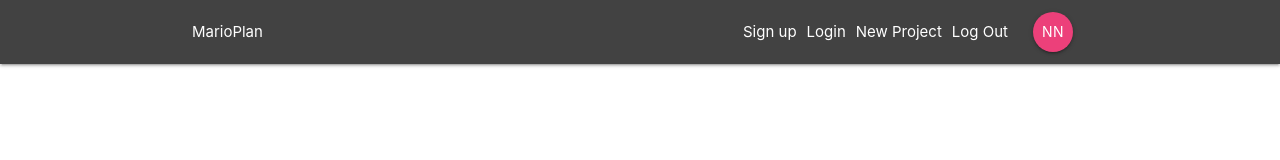
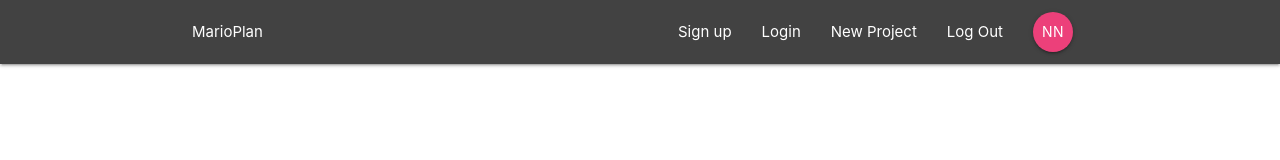
Before and after one commit to tony2tones/react-redux-firebase-tut, a React (Create React App) app in the folder marioplan/: page / in a window 1280 px wide. Shown: the top 160 px of the page. Built offline with nearby package versions, Linux system fonts and the light colour scheme.

Commit message:
updated li to be clickable links using NavLink correctly

```diff
--- a/marioplan/src/components/layout/SignedInLnks.js
+++ b/marioplan/src/components/layout/SignedInLnks.js
@@ -5,8 +5,8 @@ import './layout.css';
 const SignedInLinks = () => {
   return (
     <ul className="right">
-      <li><NavLink to='/' />New Project</li>
-      <li><NavLink to='/' />Log Out</li>
+      <li><NavLink to='/'>New Project</NavLink></li>
+      <li><NavLink to='/'>Log Out</NavLink></li>
       <li><NavLink to='/' className='btn btn-floating pink lighten-1'>NN</NavLink></li>
     </ul>
   );
--- a/marioplan/src/components/layout/SignedOutLinks.js
+++ b/marioplan/src/components/layout/SignedOutLinks.js
@@ -5,8 +5,8 @@ import './layout.css';
 const SignedOutLinks = () => {
   return (
     <ul className="right">
-      <li><NavLink to='/' />Sign up</li>
-      <li><NavLink to='/' />Login</li>
+      <li><NavLink to='/'>Sign up</NavLink></li>
+      <li><NavLink to='/'>Login</NavLink></li>
     </ul>
   );
 };
--- a/marioplan/src/components/layout/layout.css
+++ b/marioplan/src/components/layout/layout.css
@@ -1,3 +1,3 @@
-.right li {
-    padding-left: 10px;
-}
+/* .right li {
+    padding-left: 36px;
+} */
```
